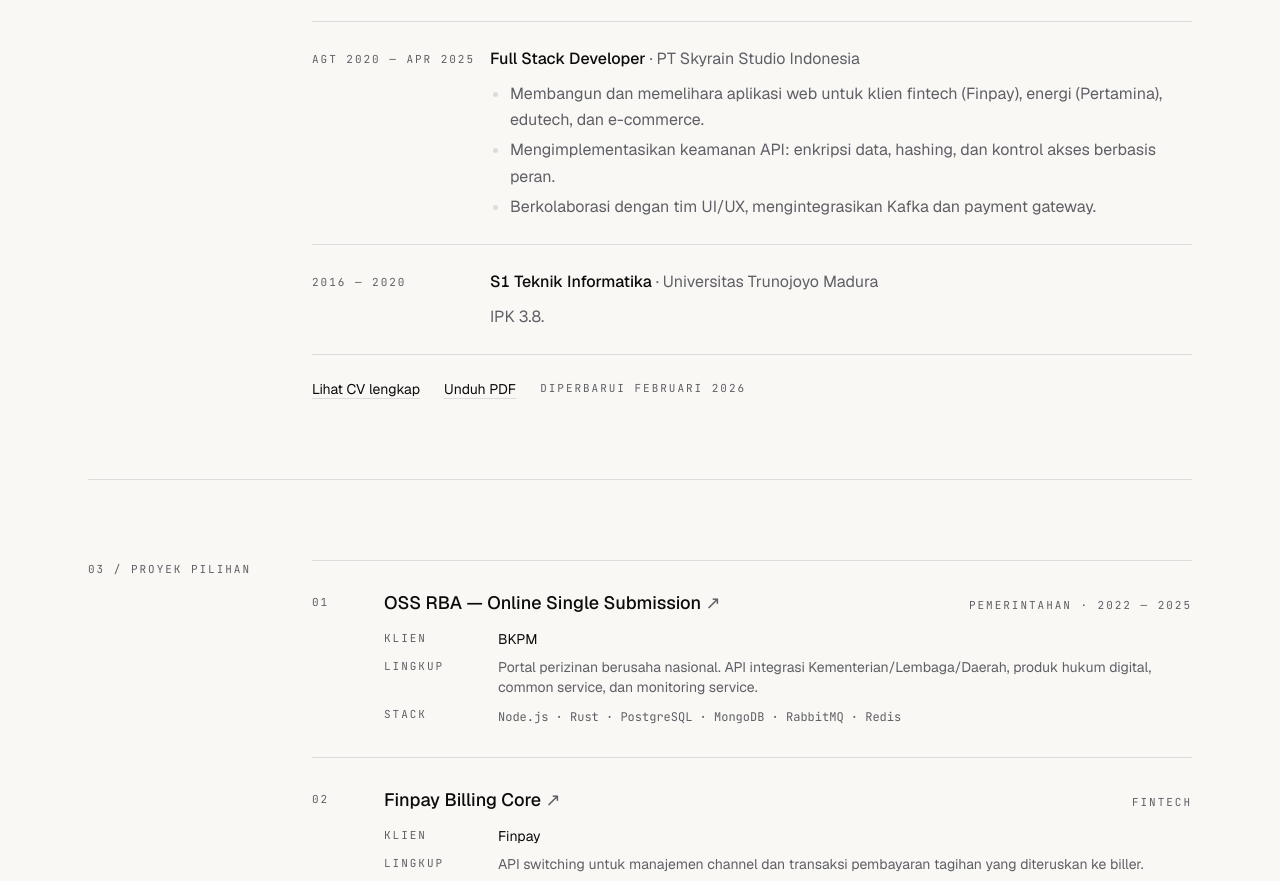
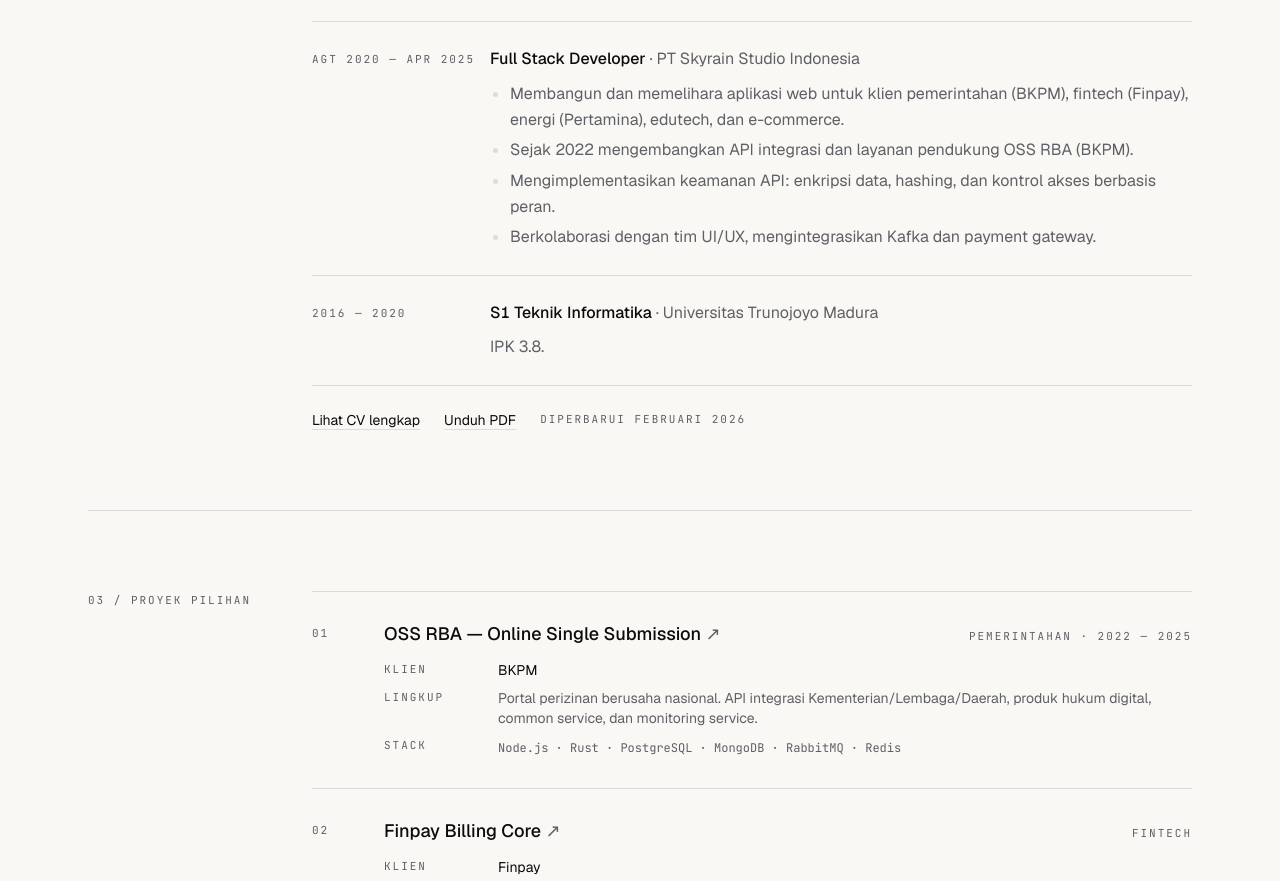
Before and after one commit to wahyuakbarwibowo/wahyuakbarwibowo.github.io, an Astro site: page / in a window 1280 px wide. Shown: the part 1783-2664 px from the top of the page. Built offline with nearby package versions, Linux system fonts and the light colour scheme; Astro itself is replaced by a stand-in of ours.

Commit message:
fix: show OSS RBA work under the Skyrain role
The OSS RBA project is listed as 2022-2025, but the experience list
only mentioned it under the 2025 Padepokan role, which made the
dates look inconsistent. The work started at Skyrain, so it is now
stated there.

Co-Authored-By: Claude Opus 5.5 <noreply@anthropic.com>

```diff
--- a/src/pages/index.astro
+++ b/src/pages/index.astro
@@ -267,7 +267,8 @@ const sectionClass = 'grid gap-6 border-t border-line py-16 scroll-mt-16 md:grid
                     <div>
                         <h3 class="font-medium">Full Stack Developer <span class="font-normal text-mute">· PT Skyrain Studio Indonesia</span></h3>
                         <ul class="mt-2 list-disc space-y-1 pl-5 text-mute marker:text-line">
-                            <li>Membangun dan memelihara aplikasi web untuk klien fintech (Finpay), energi (Pertamina), edutech, dan e-commerce.</li>
+                            <li>Membangun dan memelihara aplikasi web untuk klien pemerintahan (BKPM), fintech (Finpay), energi (Pertamina), edutech, dan e-commerce.</li>
+                            <li>Sejak 2022 mengembangkan API integrasi dan layanan pendukung OSS RBA (BKPM).</li>
                             <li>Mengimplementasikan keamanan API: enkripsi data, hashing, dan kontrol akses berbasis peran.</li>
                             <li>Berkolaborasi dengan tim UI/UX, mengintegrasikan Kafka dan payment gateway.</li>
                         </ul>
```
